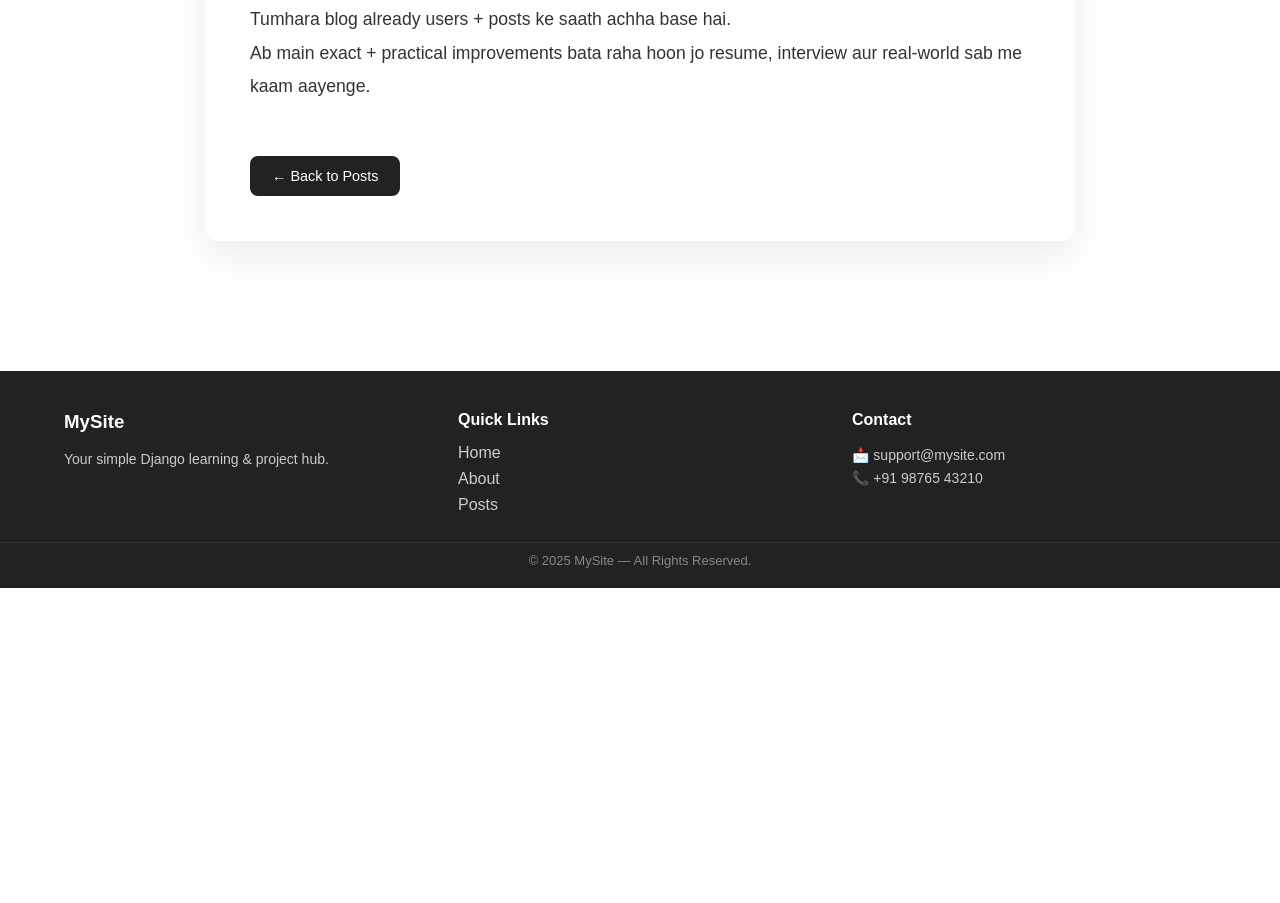
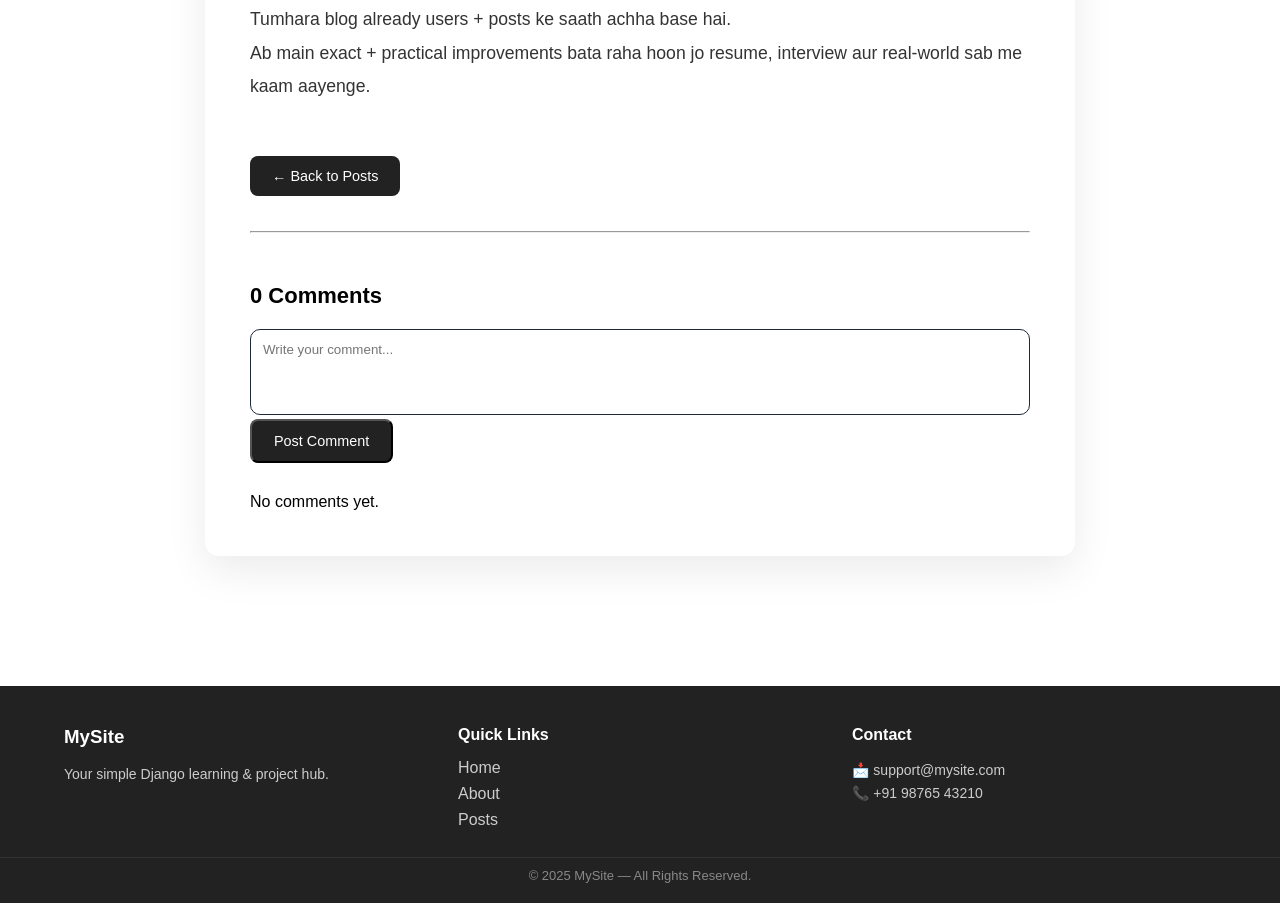
Before and after one commit to mohdumar-mern/blog-app, a Django app: a page that uses templates/layout.html in a window 1280 px wide. Shown: the part 795-1698 px from the top of the page. Before the commit the page ends 1383 px from the top, so only its background shows below. Run offline with Django 5.2, Linux system fonts and the light colour scheme; a user stored in the database is signed in; data comes from the database, SQL or seed files in the repository; both versions use the stored data as it was after the commit.

Commit message:
added to comment section for post_detail page and add comments and show comments incluing name, date, and body

```diff
--- a/posts/forms.py
+++ b/posts/forms.py
@@ -1,5 +1,5 @@
 from django import forms
-from .models import Post
+from .models import Post, Comment
 
 class PostForm(forms.ModelForm):
     class Meta:
@@ -21,3 +21,16 @@ class PostForm(forms.ModelForm):
                 'placeholder': 'post-slug'
             }),
         }
+
+
+class CommentForm(forms.ModelForm):
+    class Meta:
+        model = Comment
+        fields = ['body']
+        widgets = {
+            'body': forms.Textarea(attrs={
+                'rows': 4,
+                'placeholder': 'Write your comment...',
+                'class': 'comment-textarea'
+            })
+        }
--- a/posts/models.py
+++ b/posts/models.py
@@ -20,3 +20,28 @@ class Post(models.Model):
         if not self.slug:
             self.slug = slugify(self.title)
         super().save(*args, **kwargs)
+
+
+class Comment(models.Model):
+    post = models.ForeignKey(
+        'Post',
+        on_delete=models.CASCADE,
+        related_name='comments'
+    )
+    user = models.ForeignKey(
+        User,
+        on_delete=models.CASCADE
+    )
+    body = models.TextField(max_length=500)
+    parent = models.ForeignKey(
+        "self",
+        null=True,
+        blank=True,
+        related_name="replies",
+        on_delete=models.CASCADE
+    )
+    created_at = models.DateTimeField(auto_now_add=True)
+    is_active = models.BooleanField(default=True)
+
+    def __str__(self):
+        return f"Comment by {self.user.username}"
--- /dev/null
+++ b/posts/templates/posts/post_detail.html
@@ -0,0 +1,92 @@
+{% extends 'layout.html' %}
+{% load static %}
+
+{% block title %}{{ post.title }} | MySite{% endblock %}
+
+{% block extra_css %}
+<link rel="stylesheet" href="{% static 'css/post_detail.css' %}">
+{% endblock %}
+
+{% block content %}
+<section class="post-detail">
+
+    <article class="post-detail-card">
+
+        <!-- 🔹 Post Header -->
+        <header class="post-header">
+            <h1 class="post-detail-title">{{ post.title }}</h1>
+
+            <div class="post-meta">
+                <span class="post-author">
+                    By {{ post.author.get_username }}
+                </span>
+
+                <time datetime="{{ post.created_at|date:'Y-m-d' }}"
+                      class="post-date">
+                    {{ post.created_at|date:"F d, Y" }}
+                </time>
+            </div>
+        </header>
+
+        <!-- 🔹 Post Banner -->
+        {% if post.banner %}
+        <figure class="post-image">
+            <img src="{{ post.banner.url }}" alt="{{ post.title }}">
+        </figure>
+        {% endif %}
+
+        <!-- 🔹 Post Content -->
+        <div class="post-content">
+            {{ post.body|linebreaks }}
+        </div>
+
+        <!-- 🔹 Footer -->
+        <footer class="post-footer">
+            <a href="{% url 'posts:list' %}" class="back-btn">
+                ← Back to Posts
+            </a>
+        </footer>
+
+        <hr class="divider">
+
+        <section class="comments-section">
+
+            <h3 class="comments-title">
+                {{ comments.count }} Comments
+            </h3>
+
+            {% if user.is_authenticated %}
+                <form method="POST" class="comment-form">
+                    {% csrf_token %}
+                    {{ form.body }}
+                    <button type="submit" class="btn-comment">
+                        Post Comment
+                    </button>
+                </form>
+            {% else %}
+                <p class="login-msg">
+                    Please <a href="{% url 'users:login' %}">login</a> to comment.
+                </p>
+            {% endif %}
+
+            <div class="comments-list">
+                {% for comment in comments %}
+                    <div class="comment-card">
+                        <div class="comment-header">
+                            <strong>{{ comment.user.username }}</strong>
+                            <span>{{ comment.created_at|date:"M d, Y" }}</span>
+                        </div>
+                        <p>{{ comment.body | linebreaks}}</p>
+                    </div>
+                {% empty %}
+                    <p>No comments yet.</p>
+                {% endfor %}
+            </div>
+
+        </section>
+
+
+    </article>
+
+</section>
+{% endblock %}
--- a/posts/templates/posts/post_page.html
+++ /dev/null
@@ -1,53 +0,0 @@
-{% extends 'layout.html' %}
-{% load static %}
-
-{% block title %}{{ post.title }} | MySite{% endblock %}
-
-{% block extra_css %}
-<link rel="stylesheet" href="{% static 'css/post_page.css' %}">
-{% endblock %}
-
-{% block content %}
-<section class="post-detail">
-
-    <article class="post-detail-card">
-
-        <!-- 🔹 Post Header -->
-        <header class="post-header">
-            <h1 class="post-detail-title">{{ post.title }}</h1>
-
-            <div class="post-meta">
-                <span class="post-author">
-                    By {{ post.author.get_username }}
-                </span>
-
-                <time datetime="{{ post.created_at|date:'Y-m-d' }}"
-                      class="post-date">
-                    {{ post.created_at|date:"F d, Y" }}
-                </time>
-            </div>
-        </header>
-
-        <!-- 🔹 Post Banner -->
-        {% if post.banner %}
-        <figure class="post-image">
-            <img src="{{ post.banner.url }}" alt="{{ post.title }}">
-        </figure>
-        {% endif %}
-
-        <!-- 🔹 Post Content -->
-        <div class="post-content">
-            {{ post.body|linebreaks }}
-        </div>
-
-        <!-- 🔹 Footer -->
-        <footer class="post-footer">
-            <a href="{% url 'posts:list' %}" class="back-btn">
-                ← Back to Posts
-            </a>
-        </footer>
-
-    </article>
-
-</section>
-{% endblock %}
--- a/posts/urls.py
+++ b/posts/urls.py
@@ -6,5 +6,5 @@ app_name = "posts"
 urlpatterns = [
     path('', views.posts_list, name='list'),
     path('new-post/', views.post_new, name='new-post'),
-    path('<slug:slug>', views.post_page, name='page'),
+    path('<slug:slug>', views.post_detail, name='page'),
 ]
--- a/posts/views.py
+++ b/posts/views.py
@@ -1,22 +1,53 @@
-from django.shortcuts import render, redirect
+from django.shortcuts import render, redirect, get_object_or_404
 from .models import Post
-from .forms import PostForm
+from django.db.models import Count,Q
+from .forms import PostForm, CommentForm
 from django.contrib.auth.decorators import login_required
 
-
 def posts_list(request):
-    # posts = Post.objects.all().order_by('-created_at')
-    posts = Post.objects.filter(is_published=True).select_related("author").order_by('-created_at')
+    posts = (
+        Post.objects
+        .filter(is_published=True)
+        .select_related("author")
+        .annotate(
+            total_comments=Count(
+                'comments',
+                filter=Q(comments__is_active=True)
+            )
+        )
+        .order_by('-created_at')
+    )
 
     return render(request, 'posts/posts_list.html', {
         'posts': posts
     })
 
-def post_page(request, slug):
-    post = Post.objects.get(slug=slug)
-    return render(request, 'posts/post_page.html', {
-        'post': post
+
+def post_detail(request, slug):
+    # post = Post.objects.get(slug=slug)
+    post = get_object_or_404(Post, slug=slug, is_published=True)
+    comments = post.comments.filter(is_active=True).order_by('-created_at')
+
+    if request.method == 'POST':
+        if not request.user.is_authenticated:
+            return redirect('login')
+
+        form = CommentForm(request.POST)
+        if form.is_valid():
+            comment = form.save(commit=False)
+            comment.post = post
+            comment.user = request.user
+            comment.save()
+            return redirect('posts:page', slug=slug)
+    else:
+        form = CommentForm()
+
+    return render(request, 'posts/post_detail.html', {
+        'post': post,
+        'comments': comments,
+        'form': form
     })
+
 
 @login_required(login_url="/users/login/")
 def post_new(request):
--- a/static/css/post_page.css
+++ b/static/css/post_detail.css
@@ -56,6 +56,7 @@
 /* Back Button */
 .back-btn {
     display: inline-block;
+    margin: 35px 0;
     margin-top: 35px;
     text-decoration: none;
     background: #222;
@@ -80,3 +81,68 @@
         font-size: 2rem;
     }
 }
+
+
+
+/* comments  */
+.comments-section {
+    margin-top: 50px;
+}
+
+.comments-title {
+    font-size: 22px;
+    margin-bottom: 20px;
+}
+
+/* Form */
+.comment-form {
+    margin-bottom: 30px;
+}
+
+.comment-textarea {
+    width: 100%;
+    padding: 12px;
+    border-radius: 10px;
+    border: 1px solid #1e293b;
+    /* background: #020617; */
+    color: #333;
+    resize: none;
+}
+
+.btn-comment {
+    text-decoration: none;
+    background: #222;
+    color: #fff;
+    padding: 12px 22px;
+    border-radius: 8px;
+    font-size: 0.9rem;
+    transition: 0.3s ease;
+}
+
+.btn-comment:hover {
+    background: #333;
+}
+
+/* Comment Card */
+.comment-card {
+    /* background: #020617; */
+    border: 1px solid #1e293b;
+    border-radius: 12px;
+    padding: 14px;
+    margin-bottom: 15px;
+}
+
+.comment-header {
+    display: flex;
+    justify-content: space-between;
+    font-size: 13px;
+    color: #94a3b8;
+    margin-bottom: 6px;
+}
+
+.login-msg {
+    margin: 2rem 0;
+}
+.login-msg a {
+    color: #38bdf8;
+}
--- a/static/css/post_list.css
+++ b/static/css/post_list.css
@@ -94,6 +94,11 @@
     justify-content: space-between;
 }
 
+.post-metadata{
+    display: flex;
+    width: 50%;
+    gap: 20px;
+}
 
 /* Body */
 .post-body {
```
Also changed, not shown: posts/templates/posts/posts_list.html (+10 -0 lines), db.sqlite3, posts/migrations/0008_comment.py (added), posts/migrations/0009_comment_parent.py (added).
